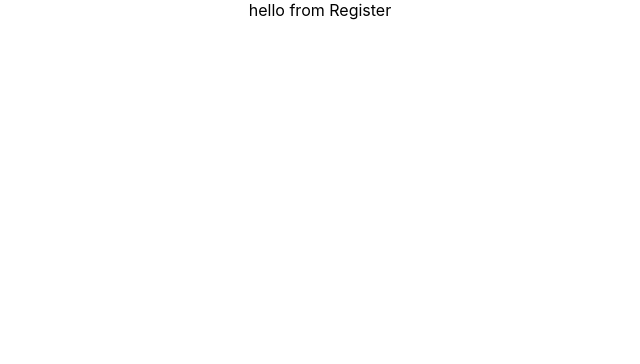
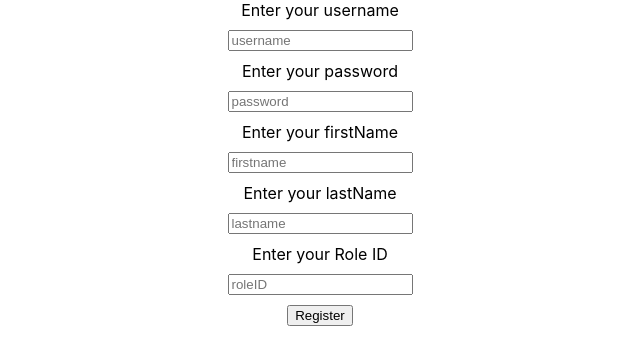
Before and after one commit to zeinshhadi/survey-app, a React (Create React App) app in the folder frontend/: page /register in a window 1280 px wide. Shown: the top 364 px of the page, without its empty margins (320-960 px from the left). Built offline with nearby package versions, Linux system fonts and the light colour scheme.

Commit message:
added simple forms for testing

```diff
--- a/frontend/src/App.js
+++ b/frontend/src/App.js
@@ -1,6 +1,6 @@
 import "./App.css";
 import { BrowserRouter, Routes, Route } from "react-router-dom";
-
+import "./styles/global.css";
 import Register from "./components/register";
 import Login from "./components/login";
 
--- a/frontend/src/components/login/index.jsx
+++ b/frontend/src/components/login/index.jsx
@@ -1,7 +1,17 @@
 import React from "react";
 
 const Login = () => {
-  return <div>Login</div>;
+  return (
+    <div>
+      <form className="flex column center gap10">
+        <label>Enter your username</label>
+        <input name="username" placeholder="username" />
+        <label>Enter your password</label>
+        <input name="password" placeholder="password" />
+        <button type="submit">Login</button>
+      </form>
+    </div>
+  );
 };
 
 export default Login;
--- /dev/null
+++ b/frontend/src/components/register/index.css
@@ -0,0 +1,3 @@
+.registerForm {
+  height: 100vh;
+}
--- a/frontend/src/components/register/index.jsx
+++ b/frontend/src/components/register/index.jsx
@@ -1,7 +1,23 @@
 import React from "react";
-
+import "./index.css";
 const Register = () => {
-  return <div>hello from Register</div>;
+  return (
+    <div>
+      <form className="flex column center gap10">
+        <label>Enter your username</label>
+        <input name="username" placeholder="username" />
+        <label>Enter your password</label>
+        <input name="password" placeholder="password" />
+        <label>Enter your firstName</label>
+        <input name="firstName" placeholder="firstname" />
+        <label>Enter your lastName</label>
+        <input name="lastName" placeholder="lastname" />
+        <label>Enter your Role ID </label>
+        <input name="roleId" placeholder="roleID" />
+        <button type="submit">Register</button>
+      </form>
+    </div>
+  );
 };
 
 export default Register;
--- /dev/null
+++ b/frontend/src/styles/global.css
@@ -0,0 +1,20 @@
+.flex {
+  display: flex;
+}
+
+.center {
+  align-items: center;
+  justify-content: center;
+}
+
+.column {
+  flex-direction: column;
+}
+
+.gap10 {
+  gap: 10px;
+}
+
+.gap20 {
+  gap: 20px;
+}
```
